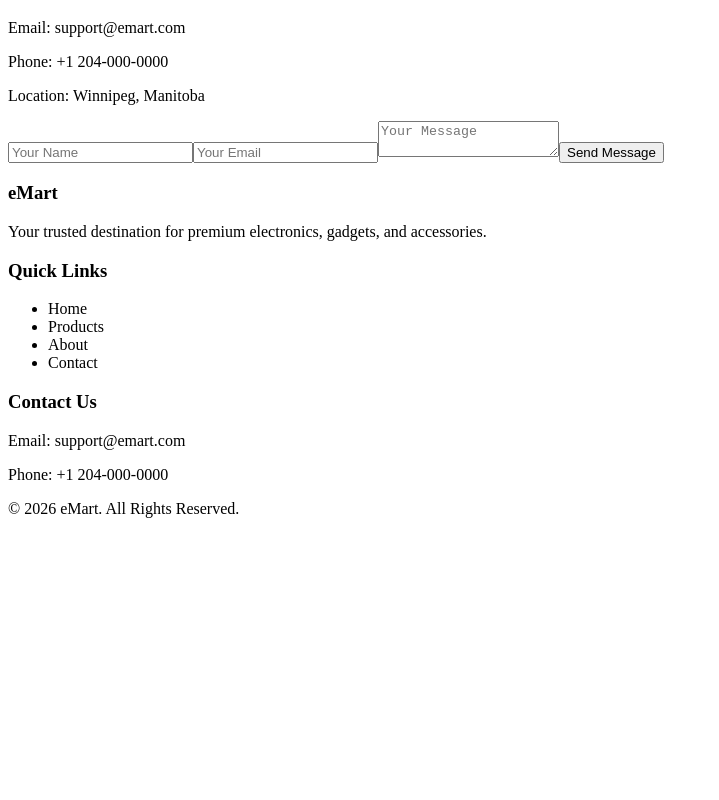
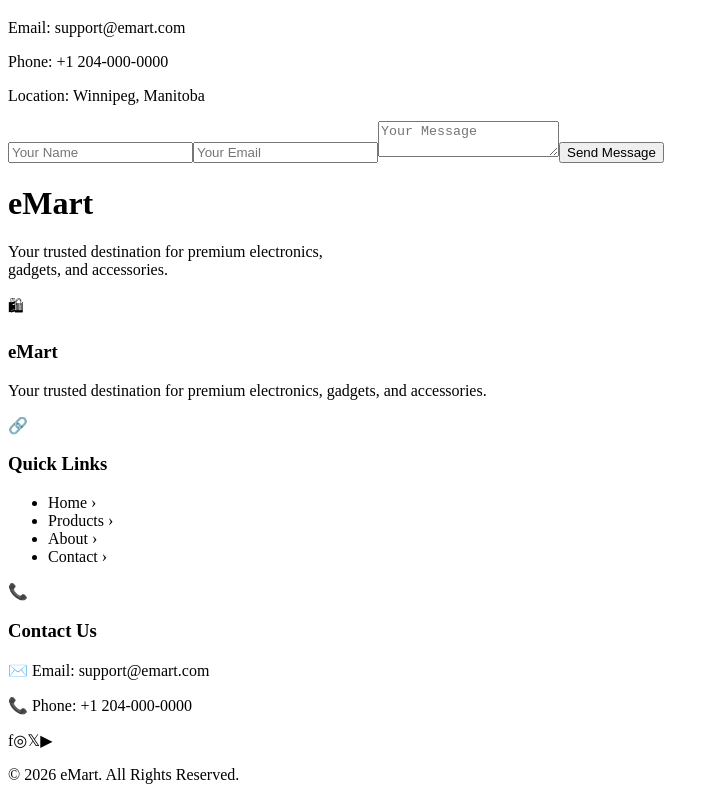
Before and after one commit to blthomps3-stack/e-mart, a React (Create React App) app: page / in a window 1280 px wide. Shown: the part 3456-4256 px from the top of the page, without its empty margins (0-719 px from the left). Before the commit the page ends 3990 px from the top, so only its background shows below. Built offline with nearby package versions, Linux system fonts and the light colour scheme; the HTML template or start-up script is replaced by a standard one.

Commit message:
update css

```diff
--- a/package.json
+++ b/package.json
@@ -10,6 +10,7 @@
     "@testing-library/user-event": "^13.5.0",
     "react": "^19.2.6",
     "react-dom": "^19.2.6",
+    "react-icons": "^5.6.0",
     "react-router-dom": "^7.15.1",
     "react-scripts": "5.0.1",
     "web-vitals": "^2.1.4"
--- a/src/css/index.css
+++ b/src/css/index.css
@@ -429,76 +429,301 @@ nav a:hover {
 .shop-btn:hover {
     background-color: #0284c7;
 }
-
 .contact-page {
-    background-color: #0f172a;
+  background-color: #0b1220;
   color: white;
-    min-height: 100vh;
 }
 
 .contact-hero {
   text-align: center;
-    padding: 100px 20px;
-    background: linear-gradient(to right, #111827, #1e293b);
+  padding: 70px 20px;
+  background-color: #111827;
 }
 
 .contact-hero h2 {
-    font-size: 5rem;
-    margin-bottom: 20px;
+  color: #38bdf8;
+  font-size: 4rem;
+  margin-bottom: 15px;
 }
 
 .contact-hero p {
-    font-size: 2rem;
-    color: #cbd5e1;
+  font-size: 1.8rem;
+  color: #d1d5db;
 }
 
 .contact-content {
-    display: grid;
-    grid-template-columns: 1fr 1fr;
+  display: flex;
+  justify-content: center;
   gap: 50px;
-    padding: 80px 60px;
+  padding: 70px 8%;
 }
 
 .contact-info,
 .contact-form {
-    background-color: #1e293b;
-    padding: 40px;
-    border-radius: 20px;
+  background-color: #1f2937;
+  width: 50%;
+  padding: 45px;
+  border-radius: 18px;
 }
 
 .contact-info h3 {
+  color: #38bdf8;
   font-size: 3rem;
-    color: #38bdf8;
-    margin-bottom: 20px;
+  margin-bottom: 25px;
 }
 
 .contact-info p {
   font-size: 1.8rem;
-    color: #cbd5e1;
-    margin-bottom: 15px;
+  margin-bottom: 20px;
+  color: #e5e7eb;
 }
 
 .contact-form input,
 .contact-form textarea {
   width: 100%;
-    padding: 14px;
-    margin-bottom: 18px;
+  padding: 18px;
+  margin-bottom: 20px;
   border: none;
   border-radius: 10px;
   font-size: 1.6rem;
 }
 
 .contact-form textarea {
-    height: 150px;
+  height: 170px;
   resize: none;
 }
 
 .contact-form button {
-    padding: 14px 25px;
-    border: none;
-    border-radius: 10px;
   background-color: #38bdf8;
   color: white;
+  border: none;
+  padding: 15px 35px;
+  border-radius: 10px;
   font-size: 1.6rem;
   cursor: pointer;
 }
+
+.contact-form button:hover {
+  background-color: #0ea5e9;
+}
+
+.footer {
+  background: #050505;
+  color: white;
+  padding-top: 90px;
+}
+
+.footer-top {
+  text-align: center;
+  padding-bottom: 100px;
+}
+
+.footer-top h1 {
+  font-size: 7rem;
+  margin-bottom: 20px;
+}
+
+.footer-top h1 span,
+.footer-heading h3 span {
+  color: #1ea7ff;
+}
+
+.footer-top p {
+  color: #cfd3da;
+  font-size: 2rem;
+  line-height: 1.7;
+}
+
+.footer-content {
+  border-top: 1px solid #222;
+  display: flex;
+  justify-content: space-between;
+  gap: 40px;
+  padding:60px 80px;
+}
+
+.footer-box:first-child {
+  width: 22%;
+}
+
+.footer-box:nth-child(2) {
+  width: 28%;
+}
+
+.footer-box:nth-child(3) {
+  width: 30%;
+}
+
+.footer-box {
+  width: 30%;
+}
+
+.footer-heading {
+  display: flex;
+  align-items: center;
+  gap: 20px;
+  margin-bottom: 30px;
+}
+
+.circle-icon {
+  width: 70px;
+  height: 70px;
+  border: 2px solid #0b5f8c;
+  border-radius: 50%;
+  display: flex;
+  align-items: center;
+  justify-content: center;
+  color: #1ea7ff;
+  font-size: 2.4rem;
+}
+
+.footer {
+  background: #050505;
+  color: white;
+  padding-top: 80px;
+}
+
+/* Top Logo Section */
+.footer-top {
+  text-align: center;
+  padding-bottom: 60px;
+}
+
+.footer-top h1 {
+  font-size: 4.2rem;
+  font-weight: 700;
+  margin-bottom: 12px;
+}
+
+.footer-top h1 span {
+  color: #1ea7ff;
+}
+
+.footer-top p {
+  color: #cfd3da;
+  font-size: 1.5rem;
+  line-height: 1.7;
+}
+
+/* Main Footer */
+.footer-content {
+  border-top: 1px solid #222;
+  display: flex;
+  justify-content: space-between;
+  align-items: flex-start;
+  gap: 40px;
+  padding: 50px 80px;
+}
+
+/* Smaller eMart section */
+.footer-box:first-child {
+  width: 16%;
+}
+
+/* Quick Links */
+.footer-box:nth-child(2) {
+  width: 26%;
+}
+
+/* Contact */
+.footer-box:nth-child(3) {
+  width: 28%;
+}
+
+/* Heading Layout */
+.footer-heading {
+  display: flex;
+  align-items: center;
+  gap: 12px;
+  margin-bottom: 15px;
+}
+
+/* Circle Icon */
+.circle-icon {
+  width: 42px;
+  height: 42px;
+  border: 1px solid #0b5f8c;
+  border-radius: 50%;
+  display: flex;
+  align-items: center;
+  justify-content: center;
+  color: #1ea7ff;
+  font-size: 1.5rem;
+}
+
+/* Footer Headings */
+.footer-box h3 {
+  color: #1ea7ff;
+  font-size: 1.5rem;
+  margin-bottom: 8px;
+}
+
+.footer-box h3 span {
+  color: #1ea7ff;
+}
+
+/* Text */
+.footer-box p,
+.footer-box li {
+  color: #d7d7d7;
+  font-size: 1.4rem;
+  line-height: 1.7;
+}
+
+.footer-box ul {
+  padding: 0;
+}
+
+.footer-box li {
+  list-style: none;
+  display: flex;
+  justify-content: space-between;
+  cursor: pointer;
+  margin-bottom: 8px;
+}
+
+.footer-box li:hover {
+  color: #1ea7ff;
+}
+
+/* Bottom Footer */
+.footer-bottom {
+  border-top: 1px solid #222;
+  padding: 25px 80px;
+  display: flex;
+  justify-content: center;
+  align-items: center;
+  position: relative;
+}
+
+/* Social Icons */
+.social-icons {
+  position: absolute;
+  left: 80px;
+  display: flex;
+  gap: 10px;
+}
+
+.social-icons span {
+  width: 34px;
+  height: 34px;
+  background: #111;
+  border: 1px solid #333;
+  border-radius: 50%;
+  display: flex;
+  align-items: center;
+  justify-content: center;
+  color: white;
+  cursor: pointer;
+  font-size: 1.4rem;
+}
+
+.social-icons span:hover {
+  color: #1ea7ff;
+  border-color: #1ea7ff;
+}
+
+.footer-bottom p {
+  color: #cfcfcf;
+  font-size: 1.4rem;
+}
--- a/src/pages/Footer.js
+++ b/src/pages/Footer.js
@@ -1,36 +1,59 @@
 import React from 'react';
 
 export default function Footer() {
-
   return (
     <footer className="footer">
-     <div className="footer-content">
-      <div className="footer-box">
-          <h3>eMart</h3>
-          <p>
-            Your trusted destination for premium electronics,
-            gadgets, and accessories.
-          </p>
+
+      <div className="footer-top">
+        <h1><span>e</span>Mart</h1>
+        <p>Your trusted destination for premium electronics,<br />
+          gadgets, and accessories.</p>
+      </div>
+
+      <div className="footer-content">
+
+        <div className="footer-box">
+          <div className="footer-heading">
+            <div className="circle-icon">🛍</div>
+            <h3><span>e</span>Mart</h3>
+          </div>
+          <p>Your trusted destination for premium electronics, gadgets, and accessories.</p>
         </div>
 
         <div className="footer-box">
-          <h3>Quick Links</h3>
+          <div className="footer-heading">
+            <div className="circle-icon">🔗</div>
+            <h3>Quick Links</h3>
+          </div>
 
           <ul>
-            <li>Home</li>
-            <li>Products</li>
-            <li>About</li>
-            <li>Contact</li>
+            <li>Home <span>›</span></li>
+            <li>Products <span>›</span></li>
+            <li>About <span>›</span></li>
+            <li>Contact <span>›</span></li>
           </ul>
         </div>
 
         <div className="footer-box">
-          <h3>Contact Us</h3>
-          <p>Email: support@emart.com</p>
-          <p>Phone: +1 204-000-0000</p>
+          <div className="footer-heading">
+            <div className="circle-icon">📞</div>
+            <h3>Contact Us</h3>
+          </div>
+
+          <p>✉️ Email: support@emart.com</p>
+          <p>📞 Phone: +1 204-000-0000</p>
         </div>
+
       </div>
-       <div className="footer-bottom">
+
+      <div className="footer-bottom">
+        <div className="social-icons">
+          <span>f</span>
+          <span>◎</span>
+          <span>𝕏</span>
+          <span>▶</span>
+        </div>
+
         <p>© 2026 eMart. All Rights Reserved.</p>
       </div>
 
```
Also changed, not shown: src/pages/Contact.js (indentation only), 1 other file (tests, documents, lock files or other folders). Lines whose indentation alone changed are shown as unchanged.
